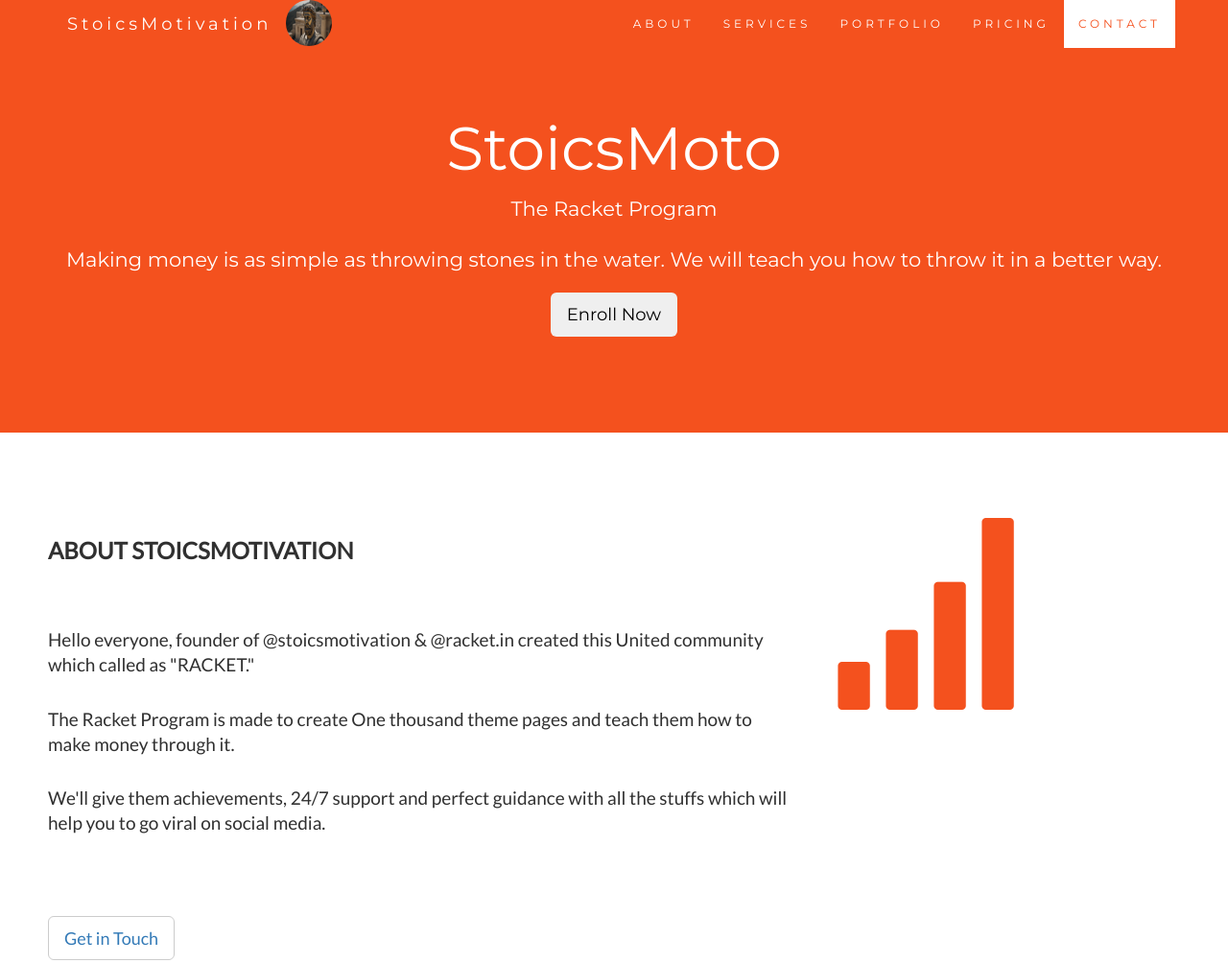
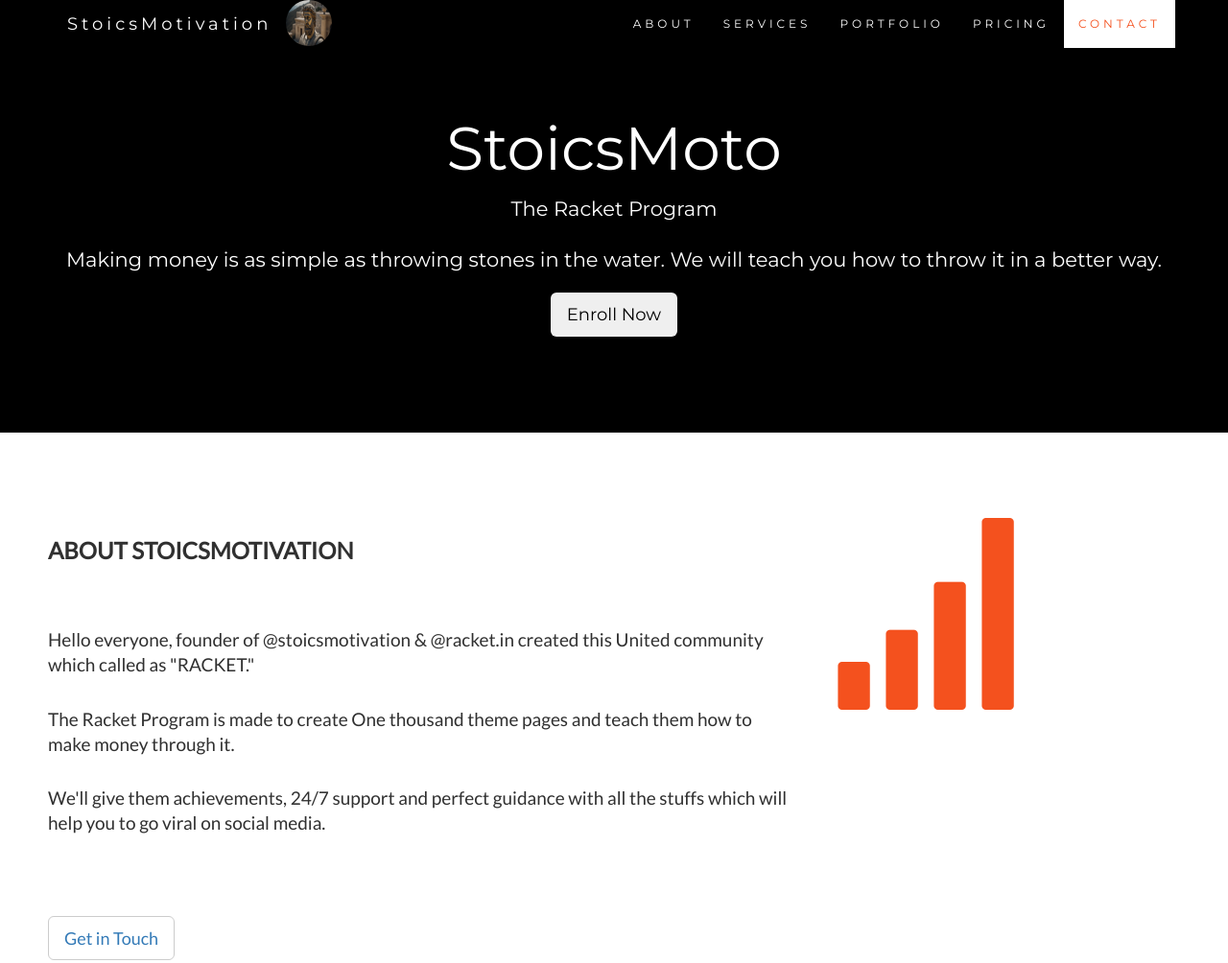
Before and after one commit to ViGtacH1214/StoicsMotivation, a plain HTML site: page index.html in a window 1280 px wide. Shown: the top 1004 px of the page at 96% size. Drawn offline with nearby package versions, Linux system fonts and the light colour scheme.

Commit message:
header color changed to black

```diff
--- a/index.html
+++ b/index.html
@@ -31,7 +31,7 @@
     margin-bottom: 30px;
   }
   .jumbotron {
-    background-color: #f4511e;
+    background-color: black;
     color: #fff;
     padding: 100px 25px;
     font-family: Montserrat, sans-serif;
@@ -120,7 +120,7 @@
   }
   .navbar {
     margin-bottom: 0;
-    background-color: #f4511e;
+    background-color: black;
     z-index: 9999;
     border: 0;
     font-size: 12px !important;
```
